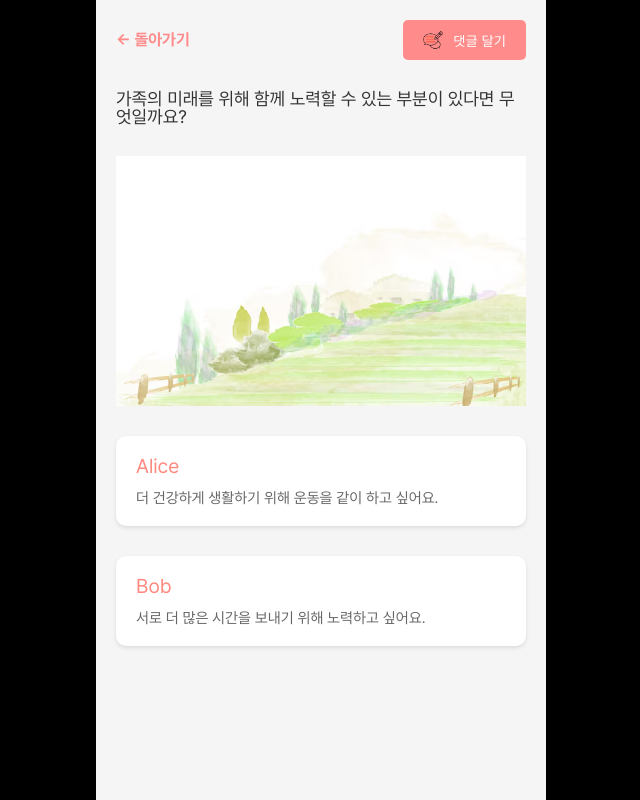
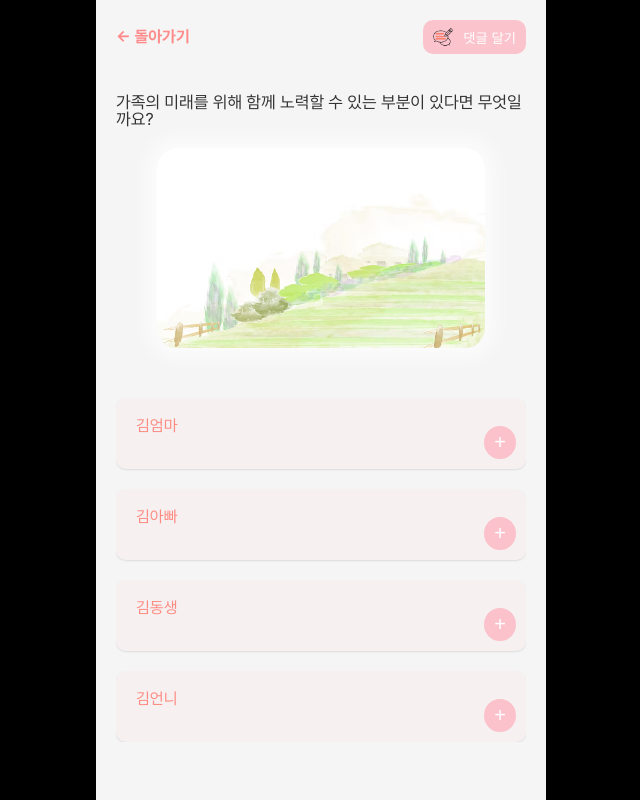
Before and after one commit to Forest-of-Memories/Forest-of-Memories-frontend, a React (Create React App) app: page /question/detail/1 in a window 1280 px wide. Shown: the whole page, without its empty margins (319-959 px from the left). Built offline with nearby package versions, Linux system fonts and the light colour scheme.

Commit message:
modify question detail page & mypage

```diff
--- a/src/components/question/question-create/q-guide.js
+++ b/src/components/question/question-create/q-guide.js
@@ -1,8 +1,8 @@
 import styled from "styled-components";
 const guideList = [
-  "이건 질문 가이드 입니다. 이건 질문리스트 입니다. 클릭해서 복사해 보세요.1",
-  "이건 질문 가이드 입니다. 이건 질문리스트 입니다. 클릭해서 복사해 보세요.2",
-  "이건 질문 가이드 입니다. 이건 질문리스트 입니다. 클릭해서 복사해 보세요.3",
+  "내가 가장 성장했다고 느낀 순간은 언제였어?",
+  "나에게 가장 속상할 때는 언제였어?",
+  "나와의 대화 중 가장 의미 있었던 대화는 무엇이었어?",
   "이건 질문 가이드 입니다. 이건 질문리스트 입니다. 클릭해서 복사해 보세요.4",
   "이건 질문 가이드 입니다. 이건 질문리스트 입니다. 클릭해서 복사해 보세요.5",
   "이건 질문 가이드 입니다. 이건 질문리스트 입니다. 클릭해서 복사해 보세요.6",
--- a/src/components/question/question-detail/Detail.jsx
+++ b/src/components/question/question-detail/Detail.jsx
@@ -1,27 +1,64 @@
-import React, { useState, useRef, useEffect } from "react";
-import { useParams, Link, useNavigate } from "react-router-dom";
+import React, { useState } from "react";
 import styled from "styled-components";
-import "../../../styles/color.css";
+import { useParams, useNavigate } from "react-router-dom";
 import questionData from "../question-list/questionData";
 import Modal from "./Modal";
+import "../../../styles/color.css";
+
+const familyMembers = ["김엄마", "김아빠", "김동생", "김언니"];
 
 const Detail = () => {
   const { index } = useParams();
   const questionIndex = parseInt(index, 10);
   const reverseIndex = questionData.length - 1 - questionIndex;
   const question = questionData[reverseIndex];
+  const navigate = useNavigate();
 
+  const [newAnswer, setNewAnswer] = useState("");
+  const [selectedMember, setSelectedMember] = useState("");
+  const [showAnswerInput, setShowAnswerInput] = useState(false);
+  const [showCommentInput, setShowCommentInput] = useState(false);
   const [newComment, setNewComment] = useState("");
   const [comments, setComments] = useState([]);
-  const [showCommentInput, setShowCommentInput] = useState(false);
-  const navigate = useNavigate();
-  if (!question) {
-    return (
-      <Wrapper>
-        <ErrorMessage>선택된 질문을 찾을 수 없습니다.</ErrorMessage>
-      </Wrapper>
+  const [showDeleteConfirmation, setShowDeleteConfirmation] = useState(false);
+  const [deleteAnswerMember, setDeleteAnswerMember] = useState("");
+
+  const handleAnswerChange = (e) => {
+    setNewAnswer(e.target.value);
+  };
+
+  const handleAnswerKeyDown = (e) => {
+    if (e.key === "Enter") {
+      handleAnswerSubmit();
+    }
+  };
+
+  const handleAnswerSubmit = () => {
+    if (newAnswer.trim()) {
+      const newAnswerObject = {
+        author: selectedMember,
+        text: newAnswer.trim(),
+      };
+
+      const existingAnswerIndex = question.answers.findIndex(
+        (answer) => answer.author === selectedMember
       );
+
+      if (existingAnswerIndex !== -1) {
+        question.answers[existingAnswerIndex] = newAnswerObject;
+      } else {
+        question.answers.push(newAnswerObject);
       }
+
+      setNewAnswer("");
+      setShowAnswerInput(false);
+    }
+  };
+
+  const toggleAnswerInput = (member) => {
+    setSelectedMember(member);
+    setShowAnswerInput(true);
+  };
 
   const handleCommentChange = (e) => {
     setNewComment(e.target.value);
@@ -37,7 +74,7 @@ const Detail = () => {
 
       setComments([...comments, newCommentObject]);
       setNewComment("");
-      // setShowCommentInput(false); //
+      setShowCommentInput(false);
     }
   };
 
@@ -52,41 +89,77 @@ const Detail = () => {
     setComments(updatedComments);
   };
 
-  const toggleCommentInput = () => {
-    setShowCommentInput(!showCommentInput);
+  const handleDeleteAnswer = (member) => {
+    setDeleteAnswerMember(member);
+    setShowDeleteConfirmation(true);
   };
+
+  const confirmDeleteAnswer = () => {
+    const updatedAnswers = question.answers.filter(
+      (answer) => answer.author !== deleteAnswerMember
+    );
+    question.answers = updatedAnswers;
+    setShowDeleteConfirmation(false);
+  };
+
+  const cancelDeleteAnswer = () => {
+    setShowDeleteConfirmation(false);
+  };
+
+  if (!question) {
+    return (
+      <Wrapper>
+        <ErrorMessage>선택된 질문을 찾을 수 없습니다.</ErrorMessage>
+      </Wrapper>
+    );
+  }
 
   return (
     <Wrapper>
       <Header>
         <BackLink onClick={() => navigate(-1)}>← 돌아가기</BackLink>
-        <CommentButton onClick={toggleCommentInput}>
+        <CommentButton onClick={() => setShowCommentInput(true)}>
           <img src="/imgs/comment.png" alt="Comment Icon" />
           댓글 달기
         </CommentButton>
       </Header>
       <Title>{question.text}</Title>
       <Image src="/imgs/watercolor.avif" alt="List Icon" />
-      <Answers>
-        {question.answers.map((answer, idx) => (
+      <AnswerSectionsWrapper>
+        <AnswerSections>
+          {familyMembers.map((member, idx) => (
+            <AnswerSection key={idx}>
+              <SectionTitle>{member}</SectionTitle>
+              <AnswersContainer>
+                {question.answers
+                  .filter((answer) => answer.author === member)
+                  .map((answer, idx) => (
                     <Answer key={idx}>
-            <AnswerAuthor>{answer.author}</AnswerAuthor>
                       <AnswerText>{answer.text}</AnswerText>
                     </Answer>
                   ))}
-      </Answers>
-      <Modal show={showCommentInput} handleClose={toggleCommentInput}>
-        <ModalTitle>댓글 달기</ModalTitle>
-        <InputSection>
-          <Input
-            type="text"
-            value={newComment}
-            onChange={handleCommentChange}
-            onKeyDown={handleKeyDown}
-            placeholder="댓글을 입력하세요"
-          />
-          <SubmitButton onClick={handleCommentSubmit}>댓글 달기</SubmitButton>
-        </InputSection>
+              </AnswersContainer>
+              {question.answers.some((answer) => answer.author === member) ? (
+                <>
+                  <EditAnswerButton onClick={() => toggleAnswerInput(member)}>
+                    수정하기
+                  </EditAnswerButton>
+                  <DeleteAnswerButton
+                    onClick={() => handleDeleteAnswer(member)}
+                  >
+                    답변 삭제하기
+                  </DeleteAnswerButton>
+                </>
+              ) : (
+                <AddAnswerButton onClick={() => toggleAnswerInput(member)}>
+                  +
+                </AddAnswerButton>
+              )}
+            </AnswerSection>
+          ))}
+        </AnswerSections>
+      </AnswerSectionsWrapper>
+      <CommentsWrapper>
         <CommentsContainer>
           {comments.map((comment, idx) => (
             <Comment key={idx}>
@@ -101,7 +174,48 @@ const Detail = () => {
             </Comment>
           ))}
         </CommentsContainer>
+      </CommentsWrapper>
+      <Modal
+        show={showAnswerInput}
+        handleClose={() => setShowAnswerInput(false)}
+      >
+        <ModalTitle>{selectedMember}의 답변 달기</ModalTitle>
+        <InputSection>
+          <Input
+            type="text"
+            value={newAnswer}
+            onChange={handleAnswerChange}
+            onKeyDown={handleAnswerKeyDown}
+            placeholder="답변을 입력하세요"
+          />
+          <SubmitButton onClick={handleAnswerSubmit}>답변 달기</SubmitButton>
+        </InputSection>
       </Modal>
+      <Modal
+        show={showCommentInput}
+        handleClose={() => setShowCommentInput(false)}
+      >
+        <ModalTitle>댓글 달기</ModalTitle>
+        <InputSection>
+          <Input
+            type="text"
+            value={newComment}
+            onChange={handleCommentChange}
+            onKeyDown={handleKeyDown}
+            placeholder="댓글을 입력하세요"
+          />
+          <SubmitButton onClick={handleCommentSubmit}>댓글 달기</SubmitButton>
+        </InputSection>
+      </Modal>
+      {showDeleteConfirmation && (
+        <DeleteConfirmationModal>
+          <p>답변을 삭제하시겠습니까?</p>
+          <ButtonGroup>
+            <ConfirmButton onClick={confirmDeleteAnswer}>예</ConfirmButton>
+            <CancelButton onClick={cancelDeleteAnswer}>아니요</CancelButton>
+          </ButtonGroup>
+        </DeleteConfirmationModal>
+      )}
     </Wrapper>
   );
 };
@@ -115,6 +229,8 @@ const Wrapper = styled.div`
   max-height: 100vh;
   overflow-y: auto;
   position: relative;
+  display: flex;
+  flex-direction: column;
 `;
 
 const Header = styled.div`
@@ -124,7 +240,7 @@ const Header = styled.div`
   margin-bottom: 20px;
 `;
 
-const BackLink = styled(Link)`
+const BackLink = styled.div`
   display: inline-block;
   color: #ff8b8b;
   text-decoration: none;
@@ -133,11 +249,11 @@ const BackLink = styled(Link)`
 `;
 
 const CommentButton = styled.button`
-  background: #ff8b8b;
+  background-color: rgba(255, 164, 179, 0.6);
   color: white;
   border: none;
-  padding: 10px 20px;
-  border-radius: 5px;
+  padding: 7px 10px;
+  border-radius: 10px;
   cursor: pointer;
   display: flex;
   align-items: center;
@@ -155,43 +271,114 @@ const ErrorMessage = styled.p`
 `;
 
 const Title = styled.h2`
-  margin-top: 30px;
-  font-size: 18px;
-  margin-bottom: 30px;
+  margin-top: 20px;
+  font-size: 17px;
   color: #333;
 `;
 
 const Image = styled.img`
-  width: 410px;
+  width: 80%; /* 이미지 너비를 80%로 설정하여 크기 줄이기 */
   height: auto;
-  margin-bottom: 20px;
-  margin-top: 20px;
-  display: flex;
-  justify-content: center;
+  margin: 20px auto; /* 중앙에 위치시키기 위해 margin: 0 auto 설정 */
+  border-radius: 20px;
+  box-shadow: 0 0 20px 10px rgba(255, 255, 255, 0.7);
 `;
 
-const Answers = styled.div`
+const AnswerSectionsWrapper = styled.div`
+  max-height: 800px; /* Set the maximum height as needed */
+  overflow-y: auto;
+`;
+
+const AnswerSections = styled.div`
+  flex: 1;
+  display: flex;
+  flex-direction: column;
+  gap: 20px;
   margin-top: 30px;
 `;
 
-const Answer = styled.div`
-  margin-bottom: 30px;
+const AnswerSection = styled.div`
   padding: 20px;
-  background-color: #fff;
+  background-color: rgba(255, 193, 204, 0.1);
   border-radius: 10px;
-  box-shadow: 0 2px 4px rgba(0, 0, 0, 0.1);
+  box-shadow: 0 1px 2px rgba(0, 0, 0, 0.1);
+  position: relative;
 `;
 
-const AnswerAuthor = styled.h3`
+const SectionTitle = styled.h3`
   margin: 0 0 15px 0;
-  font-size: 20px;
+  font-size: 16px;
   color: #ff8a80;
+`;
+
+const AnswersContainer = styled.div`
+  max-height: 180px;
+  overflow-y: auto;
+`;
+
+const Answer = styled.div`
+  margin-bottom: 10px;
 `;
 
 const AnswerText = styled.p`
   margin: 0;
   font-size: 15px;
   color: #666;
+`;
+
+const AddAnswerButton = styled.button`
+  position: absolute;
+  bottom: 10px;
+  right: 10px;
+  padding: 5px 10px;
+  font-size: 20px;
+  color: #ffffff;
+  background-color: rgba(255, 164, 179, 0.6);
+  border: none;
+  border-radius: 50%;
+  cursor: pointer;
+
+  &:hover {
+    background-color: rgba(255, 164, 179, 0.9);
+  }
+`;
+
+const EditAnswerButton = styled.button`
+  position: absolute;
+  bottom: 10px;
+  right: 10px;
+  padding: 5px 10px;
+  font-size: 12px;
+  color: #ffffff;
+  background-color: rgba(255, 164, 179, 0.6);
+  border: none;
+  border-radius: 10px;
+  cursor: pointer;
+
+  &:hover {
+    background-color: rgba(255, 164, 179, 0.9);
+  }
+`;
+
+const DeleteAnswerButton = styled.button`
+  position: absolute;
+  top: 10px;
+  right: 10px;
+  font-size: 12px;
+  color: #ff8b8b;
+  background-color: transparent;
+  border: none;
+  cursor: pointer;
+
+  &:hover {
+    text-decoration: underline;
+  }
+`;
+
+const CommentsWrapper = styled.div`
+  flex: 1;
+  overflow-y: auto;
+  margin-top: 20px;
 `;
 
 const CommentsContainer = styled.div`
@@ -216,7 +403,6 @@ const CommentAuthor = styled.h3`
 const CommentDate = styled.span`
   font-size: 12px;
   color: #888;
-  margin-left: 220px;
 `;
 
 const DeleteButton = styled.button`
@@ -254,13 +440,13 @@ const SubmitButton = styled.button`
   padding: 10px;
   font-size: 16px;
   color: #ffffff;
-  background-color: #ff8b8b;
+  background-color: rgba(255, 164, 179, 0.6);
   border: none;
   border-radius: 5px;
   cursor: pointer;
 
   &:hover {
-    background-color: #f6f6f6;
+    background-color: rgba(255, 164, 179, 0.9);
   }
 `;
 
@@ -269,3 +455,49 @@ const ModalTitle = styled.h2`
   color: #333;
   margin-bottom: 20px;
 `;
+
+const DeleteConfirmationModal = styled.div`
+  position: fixed;
+  top: 50%;
+  left: 50%;
+  transform: translate(-50%, -50%);
+  background-color: #ffffff;
+  padding: 20px;
+  box-shadow: 0 2px 4px rgba(0, 0, 0, 0.1);
+  border-radius: 10px;
+  z-index: 1000;
+`;
+
+const ButtonGroup = styled.div`
+  display: flex;
+  justify-content: space-around;
+  margin-top: 20px;
+`;
+
+const ConfirmButton = styled.button`
+  padding: 10px 20px;
+  font-size: 16px;
+  color: #ffffff;
+  background-color: rgba(255, 164, 179, 0.6);
+  border: none;
+  border-radius: 10px;
+  cursor: pointer;
+
+  &:hover {
+    background-color: rgba(255, 164, 179, 0.9);
+  }
+`;
+
+const CancelButton = styled.button`
+  padding: 10px 20px;
+  font-size: 16px;
+  color: #ffffff;
+  background-color: #cccccc;
+  border: none;
+  border-radius: 10px;
+  cursor: pointer;
+
+  &:hover {
+    background-color: #b3b3b3;
+  }
+`;
--- a/src/components/question/question-list/List.css
+++ b/src/components/question/question-list/List.css
@@ -5,7 +5,7 @@
   list-style-type: none;
   padding: 0;
   margin: 0;
-  background-color: #efefef;
+  background-color: #fffafc;
 }
 
 #question-list li {
@@ -18,7 +18,7 @@
 }
 
 #question-list li:hover {
-  background-color: #afafaf;
+  background-color: rgb(241, 209, 210, 0.3);
 }
 
 .question-text {
--- a/src/pages/mypage/mypage-setting.jsx
+++ b/src/pages/mypage/mypage-setting.jsx
@@ -1,12 +1,11 @@
 import React from "react";
-import Footer from "../../components/common/footer";
+
 import My from "../../components/mypage/MyPageComponent";
 
 const MyPage = () => {
   return (
     <div>
       <My />
-      <Footer />
     </div>
   );
 };
```
Also changed, not shown: src/components/mypage/MyPageComponent.css (+55 -3 lines), src/components/mypage/MyPageComponent.jsx (+34 -1 lines). Lines whose indentation alone changed are shown as unchanged.
